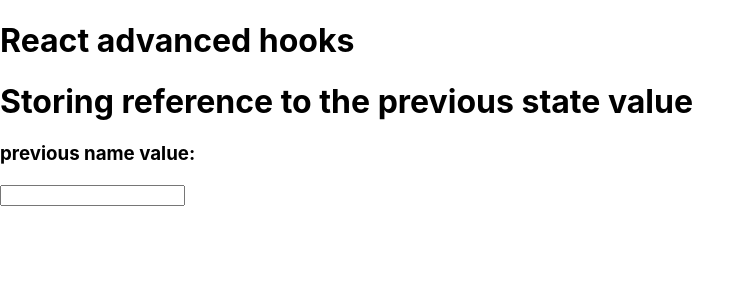
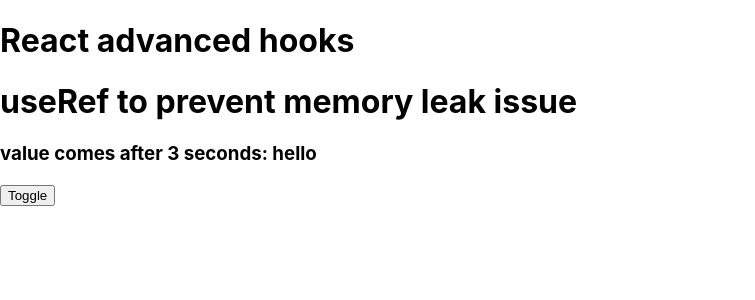
Before and after one commit to Christian-pprogrammer/react-advanced-hooks, a React (Create React App) app: page / in a window 1280 px wide. Shown: the top 300 px of the page, without its empty margins (0-755 px from the left). Built offline with nearby package versions, Linux system fonts and the light colour scheme; the HTML template or start-up script is replaced by a standard one.

Commit message:
finish the useRef example 3 memory leak issue prevention|

```diff
--- a/src/App.js
+++ b/src/App.js
@@ -1,10 +1,10 @@
-import UseRefExample2 from "./components/UseRefExample2";
+import UseRefExample3 from "./components/UseRefExample3";
 
 function App() {
   return (
     <div className="container">
       <h1 className="display-1 text-center">React advanced hooks</h1>
-      <UseRefExample2 />
+      <UseRefExample3 />
     </div>
   );
 }
--- /dev/null
+++ b/src/components/UseRefExample3.jsx
@@ -0,0 +1,38 @@
+/* memory leak issue happens when we update state while component has been unmounted */
+
+import { useRef, useState, useEffect } from 'react'
+
+function UseRefExample3() {
+  const [showComponent, setShowComponent] = useState(true)
+  return (
+    <>
+      {showComponent && (<ToggledComponent />)}
+      <button className="btn btn-primary" onClick={()=>{setShowComponent(!showComponent)}}>Toggle</button>
+    </>
+  )
+}
+
+function ToggledComponent() {
+  const [value, setValue] = useState('');
+  const isMounted = useRef(true);
+  useEffect(() => {
+    console.log(isMounted.current)
+      setTimeout(() => {
+        if(isMounted.current) {
+          setValue('hello');
+        }
+      }, 3000);
+    return () => {
+      isMounted.current = false;
+    };
+  }, []);
+
+  return (
+    <>
+      <h1>useRef to prevent memory leak issue</h1>
+      <h3>value comes after 3 seconds: {value}</h3>
+    </>
+  );
+}
+
+export default UseRefExample3
```
